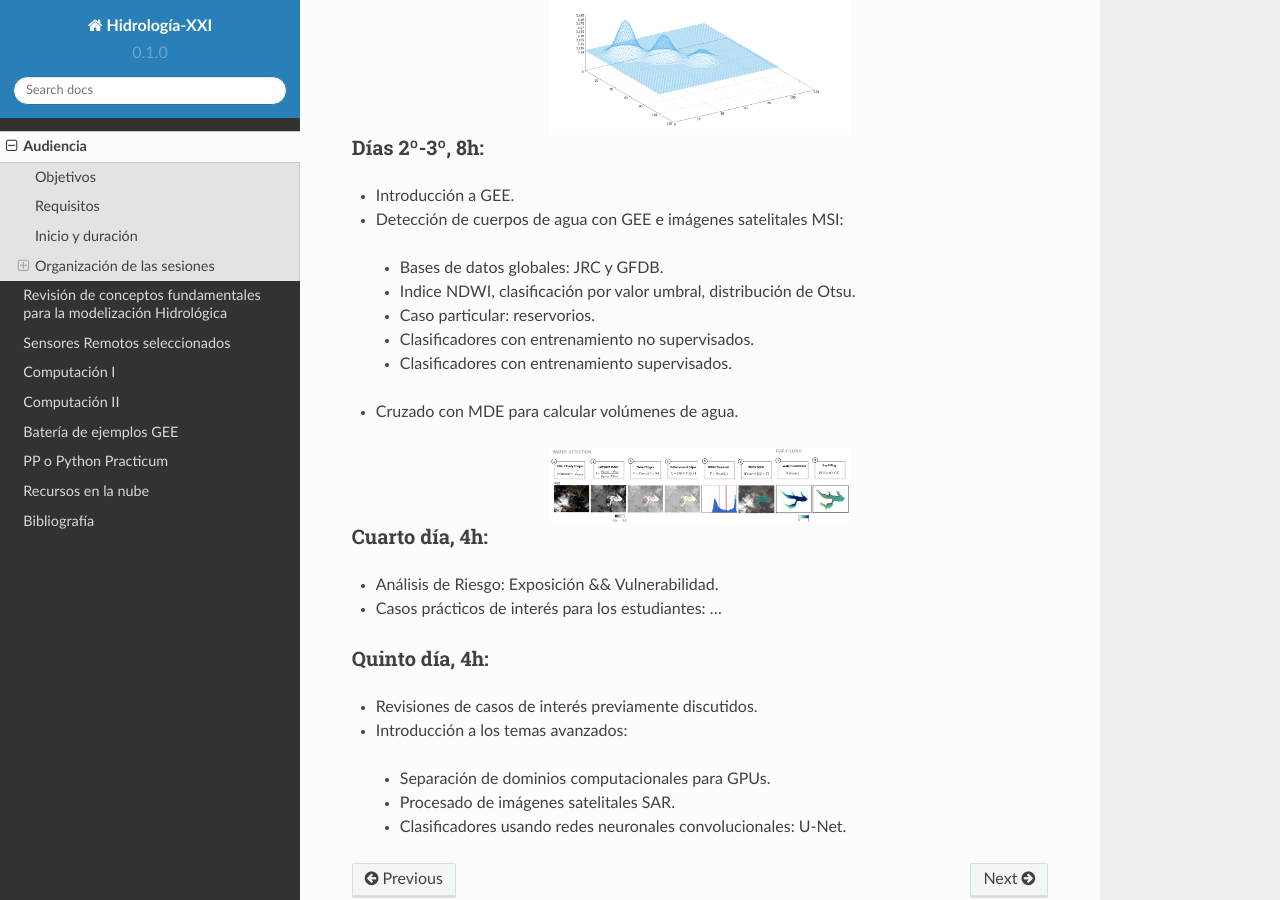
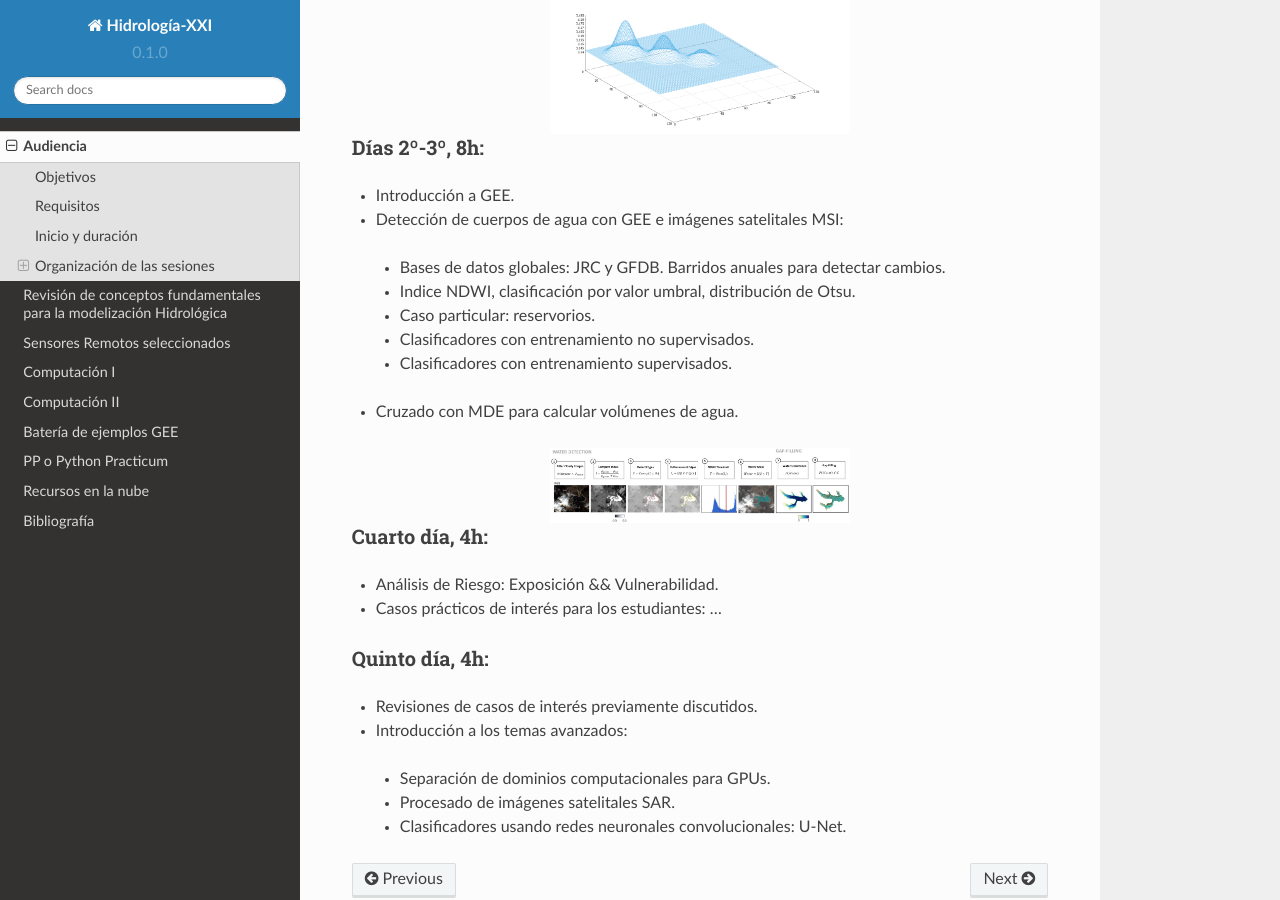
Before and after one commit to ivillamadrid/HidrologiaXXI, a Sphinx documentation site: the page built from docs/source/audiencia.rst, in a window 1280 px wide and 900 px high, scrolled down 1323 px. Built offline with Sphinx 7.4.7 and the Read the Docs theme 2.0.0, drawn with Linux system fonts in a browser that asks for light colours.

Commit message:
Update audiencia.rst

```diff
--- a/docs/source/audiencia.rst
+++ b/docs/source/audiencia.rst
@@ -55,7 +55,7 @@ Días 2º-3º, 8h:
 ***************
 * Introducción a GEE.
 * Detección de cuerpos de agua con GEE e imágenes satelitales MSI:
- * Bases de datos globales: JRC y GFDB.
+ * Bases de datos globales: JRC y GFDB. Barridos anuales para detectar cambios.
  * Indice NDWI, clasificación por valor umbral, distribución de Otsu.
  * Caso particular: reservorios.
  * Clasificadores con entrenamiento no supervisados.
```
